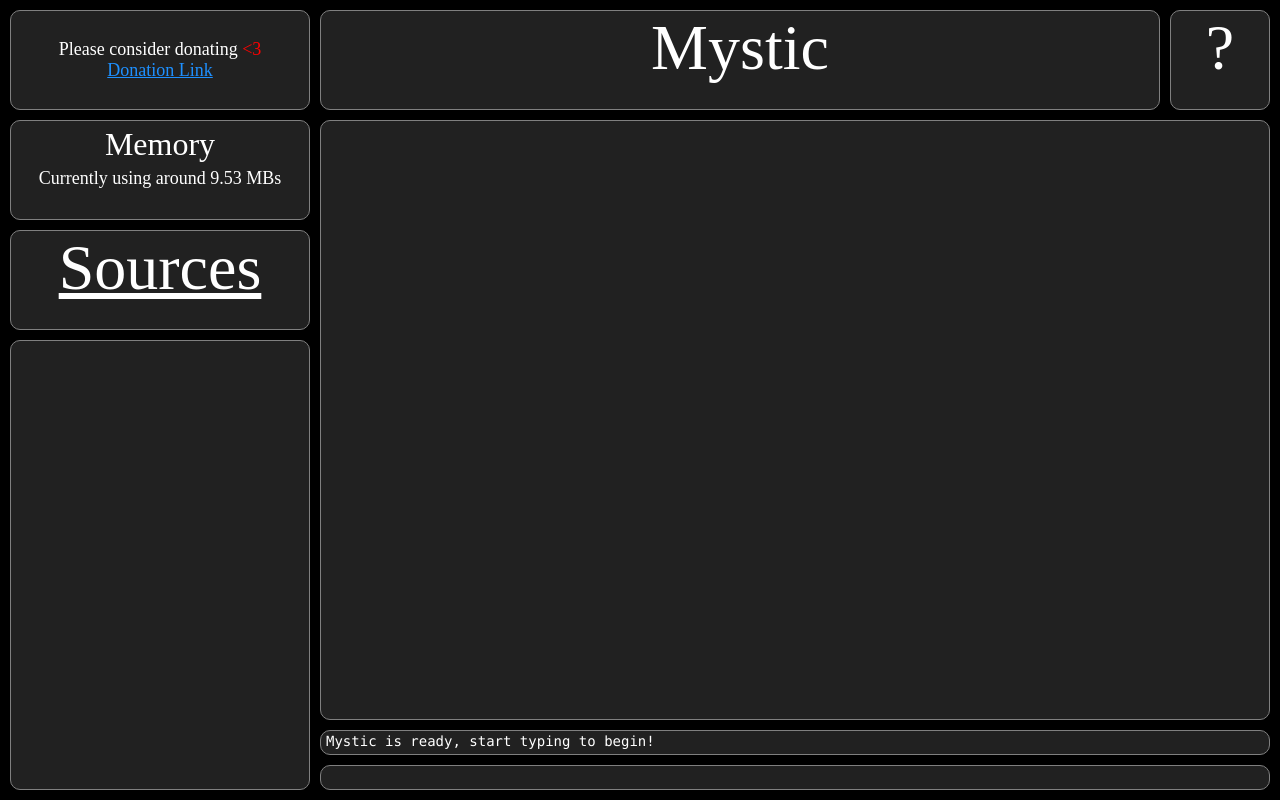
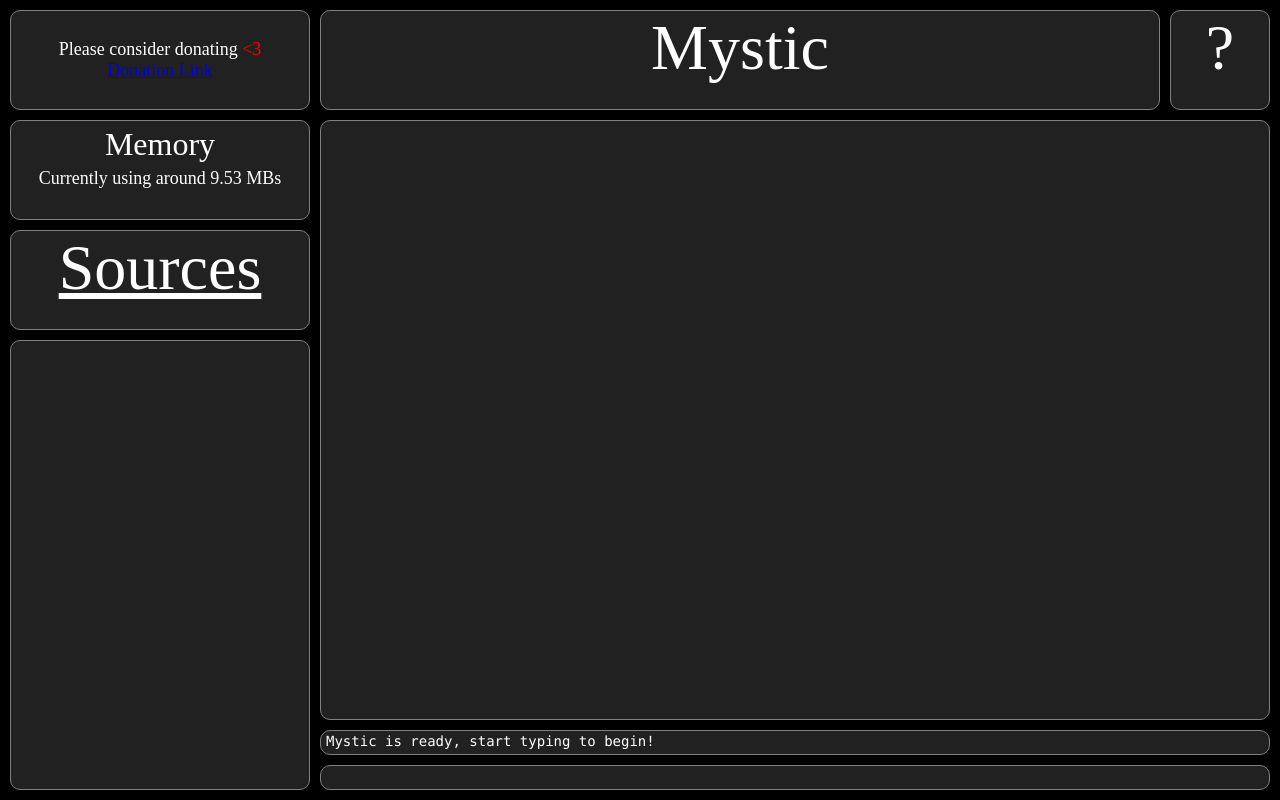
Before and after one commit to QuantumCoded/mystic, a website: page html/index.html in a window 1280 px wide. Drawn offline with Linux system fonts and the light colour scheme; files whose address does not match are found by name; a web font is replaced by a local one.

Commit message:
Adding a donation link

```diff
--- a/html/index.html
+++ b/html/index.html
@@ -414,7 +414,7 @@
       <div class="item info-box">
         <p class="info-box-text">
           Please consider donating <font class="rainbow">&lt;3</font><br>
-          <font color="dodgerblue"><u>Donation Link</u></font>
+          <a href="https://paypal.me/pools/c/8lMilKwohd" target="_blank">Donation Link</a>
         </p>
       </div>
       <div id="resultsContainer" class="item res-container"></div>
```
